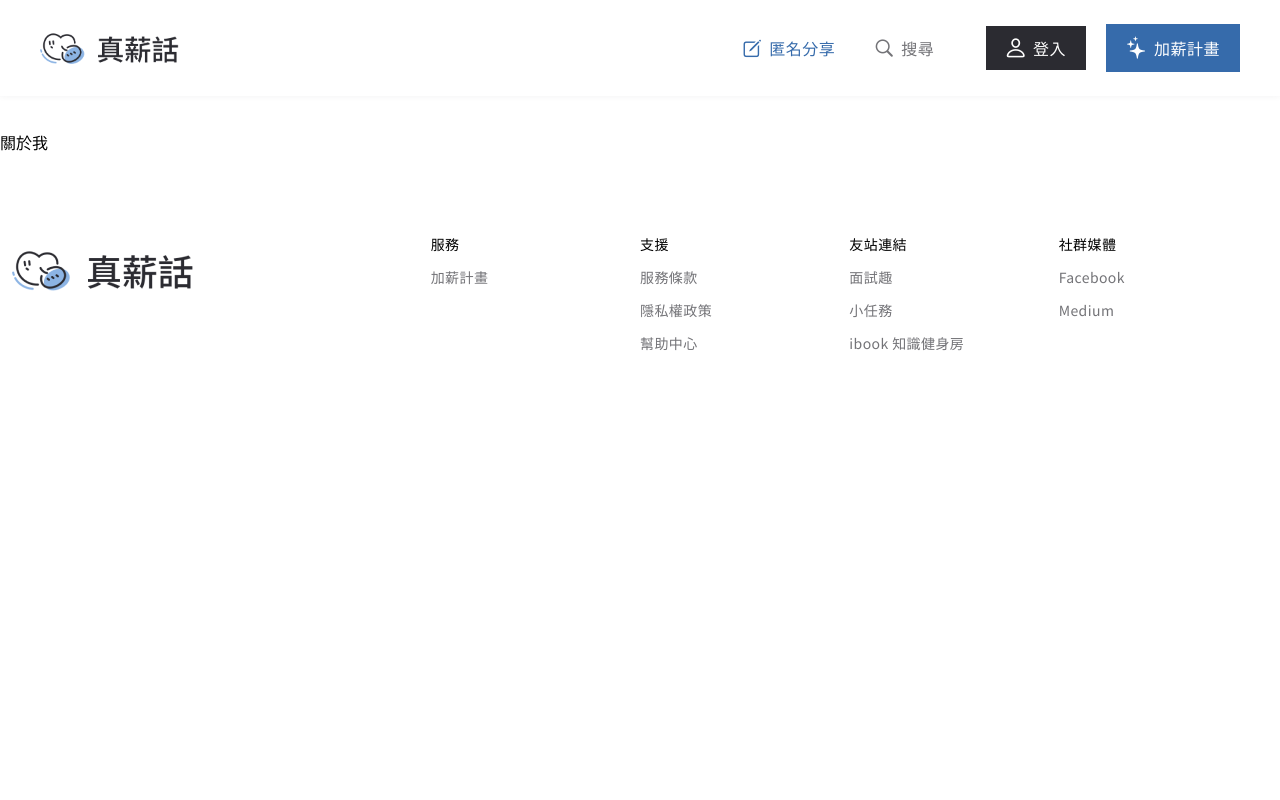
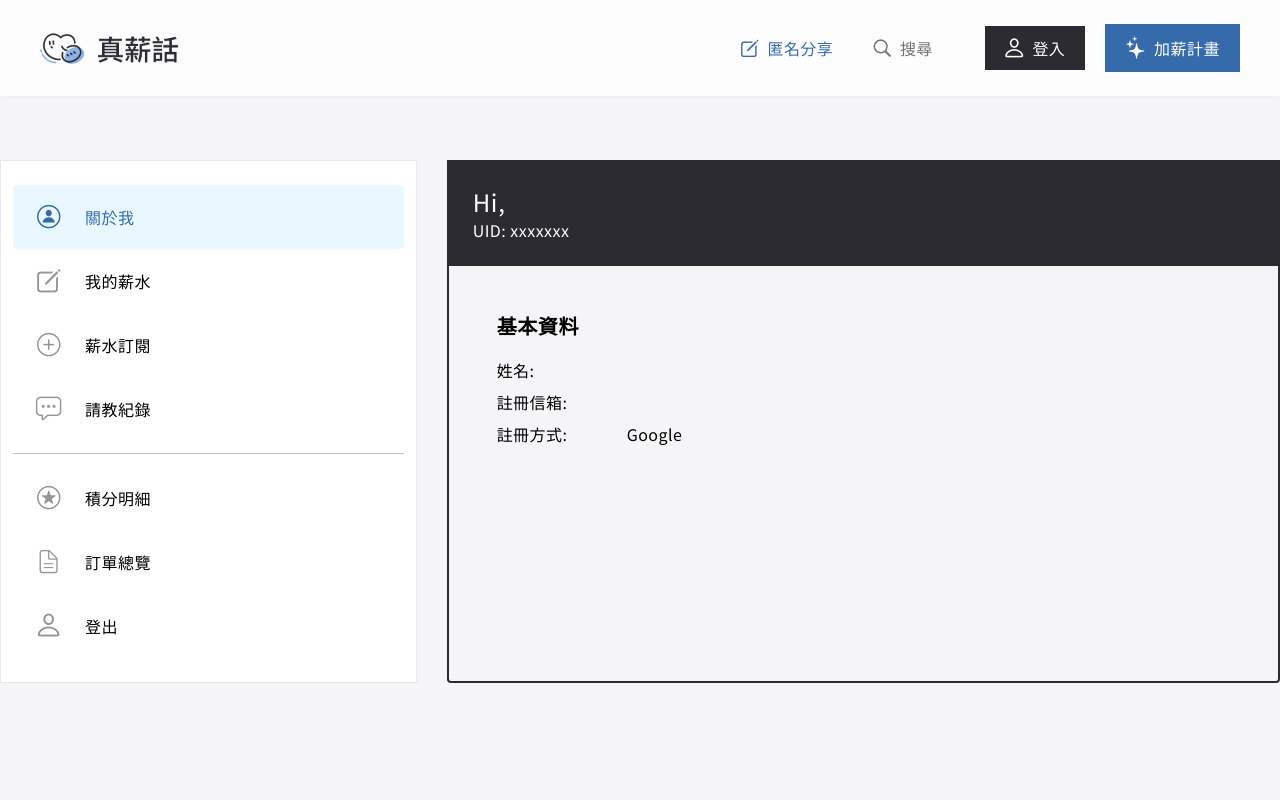
Before and after one commit to North-Cat/true-salary-story-client, a Nuxt app: page /user in a window 1280 px wide. Shown: the top 800 px of the page. Built offline with nearby package versions, Linux system fonts and the light colour scheme.

Commit message:
style: 會員資訊側邊選單 + 關於我頁面

```diff
--- a/assets/css/style.css
+++ b/assets/css/style.css
@@ -3,6 +3,7 @@
 * {
     font-family: 'Noto Sans TC', sans-serif;
     position: relative;
+    letter-spacing: 0.03em;
 }
 
 /* 首頁輪播套件調整 */
--- /dev/null
+++ b/components/userLayouts.vue
@@ -0,0 +1,164 @@
+<script lang="ts" setup>
+  import { useUserStore } from '@/store/user';
+  const route = useRoute();
+  const router = useRouter();
+  const user = useUserStore();
+  const { logout, currentUser } = user;
+  const loginOut = () => {
+    logout();
+    router.push('/');
+  };
+  const userList = ref([
+    {
+      title: '關於我',
+      icon: 'icon-person-circle',
+      type: 'link',
+      id: 'user',
+      to: {
+        name: 'user',
+      },
+    },
+    {
+      title: '我的薪水',
+      icon: 'icon-edit',
+      type: 'link',
+      id: 'user-my-salary',
+      to: {
+        name: 'user-my-salary',
+      },
+    },
+    {
+      title: '薪水訂閱',
+      icon: 'icon-plus-circle',
+      type: 'link',
+      id: 'user-subscribed-companies',
+      to: {
+        name: 'user-subscribed-companies',
+      },
+    },
+    {
+      title: '請教紀錄',
+      icon: 'icon-message',
+      type: 'link',
+      id: 'user-consult',
+      to: {
+        name: 'user-consult',
+      },
+    },
+    {
+      type: 'hr',
+    },
+    {
+      title: '積分明細',
+      type: 'link',
+      icon: 'icon-star-circle',
+      id: 'user-credit-history',
+      to: {
+        name: 'user-credit-history',
+      },
+    },
+    {
+      title: '訂單總覽',
+      type: 'link',
+      icon: 'icon-file',
+      id: 'user-orders',
+      to: {
+        name: 'user-orders',
+      },
+    },
+    {
+      title: '登出',
+      type: 'click',
+      icon: 'icon-person',
+      id: 'loginOut',
+      click: loginOut,
+    },
+  ]);
+</script>
+<template>
+  <section
+    class="user bg-gray pt-[130px] pb-10 md:py-20 max-[1920px]:overflow-x-hidden min-h-screen"
+  >
+    <div
+      class="container mx-auto sm:max-w-[350px] md:max-w-[600px] lg:max-w-7xl flex flex-col justify-center items-center lg:mt-20"
+    >
+      <div
+        class="w-full flex sm:flex-col lg:flex-row lg:justify-between sm:mb-10 lg:mb-20"
+      >
+        <!-- 側邊選單 -->
+        <div class="lg:w-2/6 lg:mr-[30px]">
+          <div class="h-full">
+            <div
+              class="sticky top-[80px] border border-black-1 bg-white flex flex-col justify-start items-start py-6 px-3"
+            >
+              <template v-for="userItem in userList">
+                <div class="group w-full">
+                  <nuxt-link
+                    v-if="userItem.to"
+                    :class="{
+                      'bg-blue-light text-blue  border-transparent':
+                        $route.name === userItem.to.name,
+                    }"
+                    :to="userItem.to"
+                    class="w-full flex justify-start items-center py-2 px-3 rounded group-hover:bg-blue-light group-hover:text-blue group-hover:border-transparent transition duration-300 ease-in-out"
+                  >
+                    <div
+                      class="w-[48px] h-[48px] flex justify-center items-center mr-3"
+                    >
+                      <span
+                        class="text-2xl text-black-5 group-hover:text-blue transition duration-300 ease-in-out"
+                        :class="[
+                          `icomoon ${userItem.icon}`,
+                          { 'text-blue': $route.name === userItem.to.name },
+                        ]"
+                      ></span>
+                    </div>
+                    <h6>{{ userItem.title }}</h6>
+                  </nuxt-link>
+                  <button
+                    v-if="userItem.type === 'click'"
+                    @click="userItem.click"
+                    class="w-full flex justify-start items-center py-2 px-3 rounded group-hover:bg-blue-light group-hover:text-blue group-hover:border-transparent transition duration-300 ease-in-out"
+                  >
+                    <div
+                      class="w-[48px] h-[48px] flex justify-center items-center mr-3"
+                    >
+                      <span
+                        class="text-2xl text-black-5 group-hover:text-blue transition duration-300 ease-in-out"
+                        :class="`icomoon ${userItem.icon}`"
+                      ></span>
+                    </div>
+                    <h6>{{ userItem.title }}</h6>
+                  </button>
+                  <hr v-if="userItem.type === 'hr'" class="text-black-3 my-3" />
+                </div>
+              </template>
+            </div>
+          </div>
+        </div>
+        <!-- 頁面內容 -->
+        <div class="lg:w-4/6 border-2 border-black-10 rounded-bl rounded-br">
+          <!-- 切頁 -->
+          <div class="w-100 p-6 bg-black-10 text-white">
+            <template v-if="$route.name === 'user'">
+              <span class="text-2xl"> Hi, {{ currentUser.displayName }}</span>
+              <br />
+              <span>UID: {{ 'xxxxxxx' }}</span>
+            </template>
+            <template v-else>
+              {{
+                userList.find((item) => item.id === $route.name)?.title ||
+                '會員資訊'
+              }}
+            </template>
+          </div>
+          <div class="p-6 min-h-full md:min-h-[300px]">
+            <slot />
+          </div>
+          <!-- <PostManagement v-if="isPage(Page.POST)"/>
+            <KeywordManagement v-if="isPage(Page.KEYWORD)"/> -->
+        </div>
+      </div>
+    </div>
+  </section>
+</template>
--- a/layouts/default.vue
+++ b/layouts/default.vue
@@ -47,12 +47,16 @@
     {
       title: '積分明細',
       icon: 'icon-star-circle',
-      to: 'user-credit-history',
+      to: {
+        name: 'user-credit-history',
+      },
     },
     {
       title: '訂單總覽',
       icon: 'icon-file',
-      to: 'user/orders',
+      to: {
+        name: 'user-orders',
+      },
     },
     {
       title: '登出',
@@ -184,29 +188,29 @@
               </div>
             </div>
             <ul class="list-none pt-2 pb-2">
-              <li v-for="item in userList">
+              <li v-for="userItem in userList">
                 <btn
                   cate="text-sm"
-                  v-if="item.to"
-                  @click="goToPage(item.to)"
+                  v-if="userItem.to"
+                  @click="goToPage(userItem.to)"
                   class="rounded py-5 px-3 text-left w-full group hover:bg-blue-light hover:text-blue showUserList-item-btn"
                 >
                   <div class="text-black-10 group-hover:text-blue">
-                    <span class="w-[35px] inline-block text-center mr-3">
+                    <span class="w-[48px] inline-block text-center mr-3">
                       <i
-                        :class="`icomoon ${item.icon} text-black-5 text-2xl align-text-top group-hover:text-blue`"
+                        :class="`icomoon ${userItem.icon} text-black-5 text-2xl align-text-top group-hover:text-blue`"
                       ></i>
                     </span>
-                    {{ item.title }}
+                    {{ userItem.title }}
                   </div>
                 </btn>
                 <btn
-                  v-if="item.click"
+                  v-if="userItem.click"
                   class="rounded py-5 px-3 bg-transparent group hover:bg-blue-light hover:text-blue w-full"
-                  @click="item.click"
+                  @click="userItem.click"
                 >
                   <span class="text-black-10 group-hover:text-blue">
-                    {{ item.title }}
+                    {{ userItem.title }}
                   </span>
                 </btn>
               </li>
--- a/pages/user/consult.vue
+++ b/pages/user/consult.vue
@@ -4,7 +4,5 @@
   });
 </script>
 <template>
-  <div class="consult pt-[130px]">
-    <section>請教記錄</section>
-  </div>
+  <userLayouts> 請教紀錄 </userLayouts>
 </template>
--- a/pages/user/credit-history.vue
+++ b/pages/user/credit-history.vue
@@ -4,7 +4,5 @@
   });
 </script>
 <template>
-  <div class="subscribedCompanies pt-[130px]">
-    <section>積分明細</section>
-  </div>
+  <userLayouts> 積分明細 </userLayouts>
 </template>
--- a/pages/user/index.vue
+++ b/pages/user/index.vue
@@ -2,9 +2,45 @@
   useHead({
     title: '關於我',
   });
+  import { storeToRefs } from 'pinia';
+  import { useUserStore } from '@/store/user';
+  const user = useUserStore();
+  const { currentUser } = storeToRefs(user);
 </script>
 <template>
-  <div class="user pt-[130px]">
-    <section>關於我</section>
-  </div>
+  <userLayouts>
+    <div class="w-full flex flex-col p-6">
+      <div class="w-full">
+        <h5 class="mb-5">基本資料</h5>
+        <ul class="list-none">
+          <li class="mb-2 flex">
+            <span class="w-[130px]">姓名:</span>
+            <span>{{ currentUser.displayName }}</span>
+          </li>
+          <li class="mb-2 flex">
+            <span class="w-[130px]">註冊信箱:</span>
+            <span>{{ currentUser.email }}</span>
+          </li>
+          <li class="flex">
+            <span class="w-[130px]">註冊方式:</span>
+            <span>{{ 'Google' }}</span>
+          </li>
+        </ul>
+        <!-- <div class="mr-3">
+          <input
+            type="text"
+            class="w-full border border-black-1 rounded py-3 px-4 mb-5"
+            placeholder="開始日期"
+          />
+        </div>
+        <div class="mr-3">
+          <input
+            type="text"
+            class="w-full border border-black-1 rounded py-3 px-4 mb-5"
+            placeholder="開始日期"
+          />
+        </div> -->
+      </div>
+    </div>
+  </userLayouts>
 </template>
--- a/pages/user/my-salary.vue
+++ b/pages/user/my-salary.vue
@@ -4,7 +4,5 @@
   });
 </script>
 <template>
-  <div class="mySalary pt-[130px]">
-    <section>我的薪水</section>
-  </div>
+  <userLayouts> 我的薪水 </userLayouts>
 </template>
--- a/pages/user/orders.vue
+++ b/pages/user/orders.vue
@@ -4,7 +4,5 @@
   });
 </script>
 <template>
-  <div class="orders pt-[130px]">
-    <section>訂單總覽</section>
-  </div>
+  <userLayouts> 訂單總覽 </userLayouts>
 </template>
--- a/pages/user/subscribed-companies.vue
+++ b/pages/user/subscribed-companies.vue
@@ -4,7 +4,5 @@
   });
 </script>
 <template>
-  <div class="subscribedCompanies pt-[130px]">
-    <section>薪水訂閱</section>
-  </div>
+  <userLayouts> 薪水訂閱 </userLayouts>
 </template>
```
